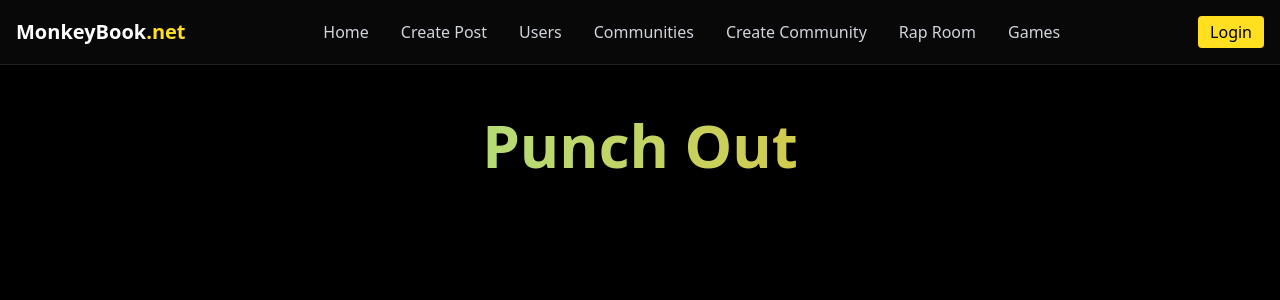
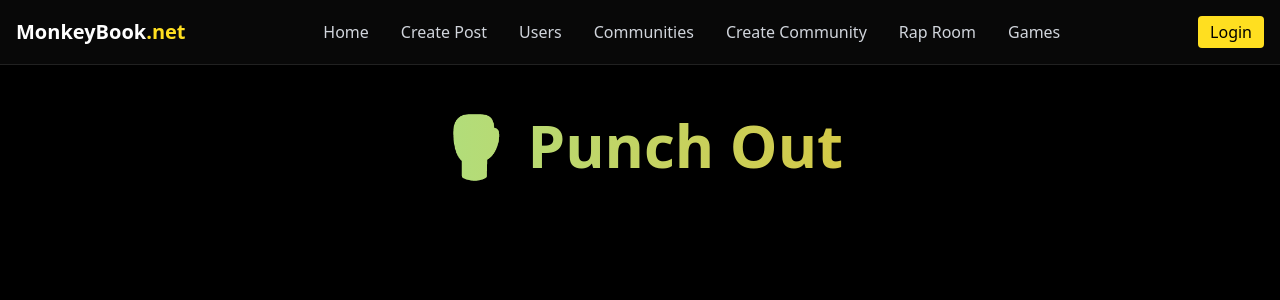
Before and after one commit to ZenPatel/New-MonkeyBook, a React (Vite) app: page /games/punchout in a window 1280 px wide. Shown: the top 300 px of the page. Built offline with nearby package versions, Linux system fonts and the light colour scheme; no server answers.

Commit message:
Update PunchOutPage.tsx

```diff
--- a/src/pages/PunchOutPage.tsx
+++ b/src/pages/PunchOutPage.tsx
@@ -4,7 +4,7 @@ export const PunchOutPage = () => {
   return (
     <div className="pt-1">
       <h2 className="text-3xl sm:text-4xl md:text-5xl lg:text-6xl font-bold mb-6 text-center bg-gradient-to-r from-green-300 to-yellow-500 bg-clip-text text-transparent leading-tight pb-1">
-        Punch Out
+        🥊 Punch Out
       </h2>
       <PunchOut />
     </div>
```
